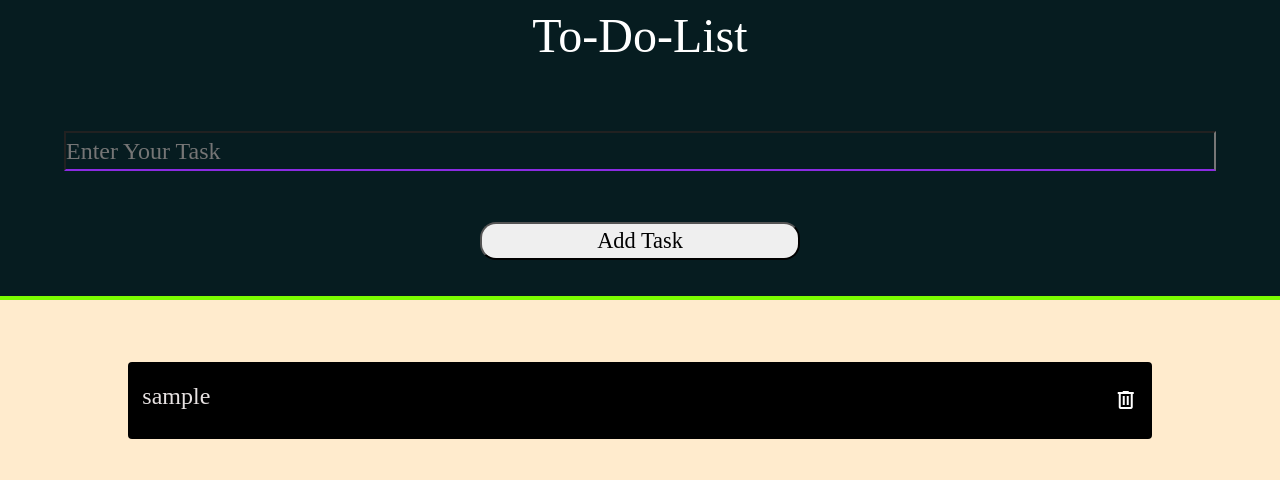
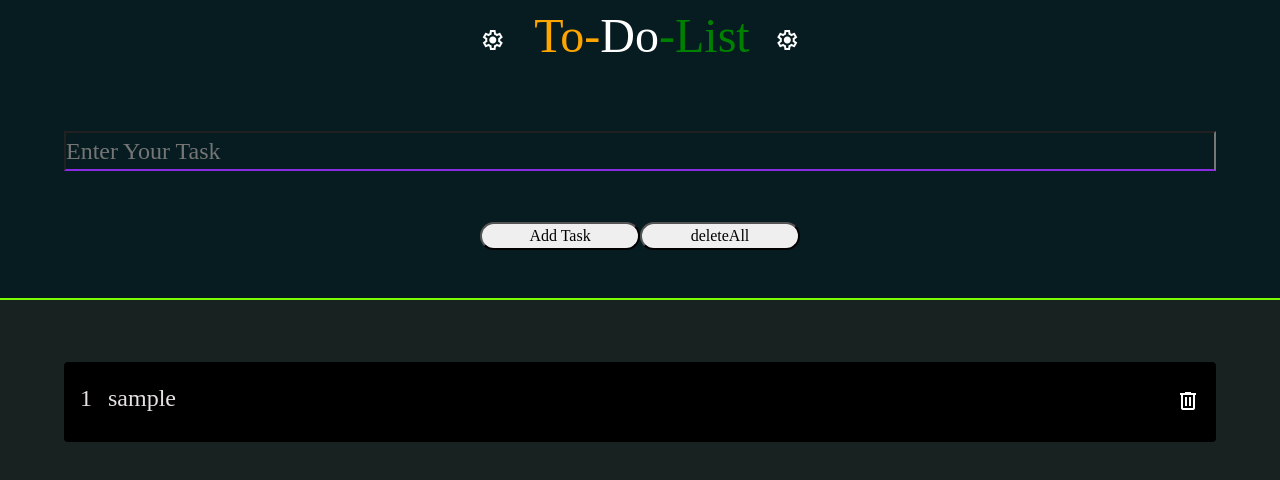
Before and after one commit to RaghunathJavare/to-do-list, a plain HTML site: page index.html in a window 1280 px wide. Both pictures are taken after typing "Sample" into the empty fields and a click on the button "Add Task". Drawn offline with nearby package versions, Linux system fonts and the light colour scheme.

Commit message:
add heding color and add indexces to list

```diff
--- a/index.html
+++ b/index.html
@@ -30,10 +30,23 @@
 <main class="app">
     <div class="input__task--container">
         <form>
-            <label class="heading">To-Do-List</label>
+            <span class="material-symbols-outlined icons">
+                settings
+                </span> <label class="heading"><span style="color: orange;">To-</span>Do<span style="color:green ;">-List</span></label><span class="material-symbols-outlined icons">
+                    settings
+                    </span>
             <input class="task" type="text" placeholder="Enter Your Task"><br>
-            <button class="btn__add">Add Task</button>
+
+            <div class="btns__all">
+                <div>
+                    <button class="btn__add">Add Task</button>
+                </div>
+                <div>
+                    <button class="btn__delete">deleteAll</button>
+                </div>
+            </div>
         </form>
+
     </div>
 
     <div class="add__task--container">
--- a/scripts/script.js
+++ b/scripts/script.js
@@ -4,6 +4,10 @@ const userTask = document.querySelector(".task");
 const btnAdd = document.querySelector(".btn__add");
 const taskContainer = document.querySelector(".add__task--container");
 const btnclose = document.querySelector(".btn__close");
+const btnDelete = document.querySelector(".btn__delete");
+
+let index = 1;
+const abstract = () => (index = 1);
 
 const taskCreater = function () {
   const task = userTask.value.toLowerCase();
@@ -14,7 +18,7 @@ const taskCreater = function () {
     const html = `
       <div class=" alert container-fluid lists mt-4">
      <div class="movements">
-                <h4>${task}</h4>
+                <h4><span class="index">${index++}</span>${task}</h4>
             </div>
             <div class="btn__close">
                 <button type="button" class="btn-close" data-bs-dismiss="alert"
@@ -26,8 +30,7 @@ const taskCreater = function () {
         </div>
       `;
 
-
-    taskContainer.insertAdjacentHTML("afterbegin", html);
+    taskContainer.insertAdjacentHTML("beforeend", html);
 
     userTask.value = "";
   }
@@ -37,3 +40,14 @@ btnAdd.addEventListener("click", function (e) {
   e.preventDefault();
   taskCreater();
 });
+
+btnDelete.addEventListener("click", function (e) {
+  e.preventDefault();
+  taskContainer.innerHTML = "";
+  abstract();
+});
+
+taskContainer.addEventListener("click", function (e) {
+  e.target;
+  abstract();
+});
--- a/styles/style.css
+++ b/styles/style.css
@@ -14,25 +14,31 @@
   font-family: "Montserrat";
 }
 
+/* input tasks container  */
+
+.input__task--container {
+  text-align: center;
+  grid-area: 1 / 1 / span 1 / span 3;
+  background-color: rgba(37, 162, 187, 0.174);
+  border-bottom: 2px solid lawngreen;
+}
+
+/* add task container  */
+.add__task--container {
+  padding: 3% 5%;
+  grid-area: 2 / 1 / span 1 / span 3;
+  background-color: rgb(24, 34, 33);
+}
+
 /* heading */
-.heading{
+.heading {
   color: #fff;
   font-size: 3rem;
 }
 
-/* input tasks container  */
-.input__task--container {
-  text-align: center;
-  grid-area: 1 / 1 / span 1 / span 3;
-  background-color: rgba(37, 162, 187, 0.174);
-  border-bottom: 4px solid lawngreen;
-}
-
-/* add task container  */
-.add__task--container {
-  padding: 3% 10%;
-  grid-area: 2 / 1 / span 1 / span 3;
-  background-color: blanchedalmond;
+.icons {
+  color: #fff;
+  margin: 2%;
 }
 
 /* input tag  */
@@ -47,15 +53,6 @@
   cursor: pointer;
 }
 
-.btn__add {
-  font-size: 1.4rem;
-  width: 20rem;
-  border-radius: 1rem;
-}
-.btn__add:hover {
-  background-color: rgb(234, 218, 189);
-}
-
 .lists {
   display: flex;
   justify-content: space-between;
@@ -63,6 +60,27 @@
   padding: 1.3%;
   background-color: black;
   color: #e7e2e2;
+}
+
+/* all btns  */
+
+.btn__add,
+.btn__delete {
+  font-size: 1rem;
+  width: 10rem;
+  border-radius: 1rem;
+}
+
+.btn__add:hover {
+  background-color: rgb(234, 218, 189);
+}
+.btn__delete:hover {
+  background-color: rgb(194, 85, 85);
+}
+
+.btns__all {
+  display: flex;
+  justify-content: center;
 }
 
 .btn-close {
@@ -74,14 +92,21 @@
   padding-left: 3rem;
 }
 
-.hidden {
-  display: none;
+.index {
+  padding-right: 1rem;
 }
 
+/* media Querys  */
 
-/* media Quarys */
-@media(max-width:800px){
-  .btn__add{
-    margin-top:7%;
+@media (max-width: 500px) {
+  .btns__all{
+    display: block;
   }
+
+.btn__add,
+.btn__delete {
+  margin: 2%;
+
+
 }
+}
```
